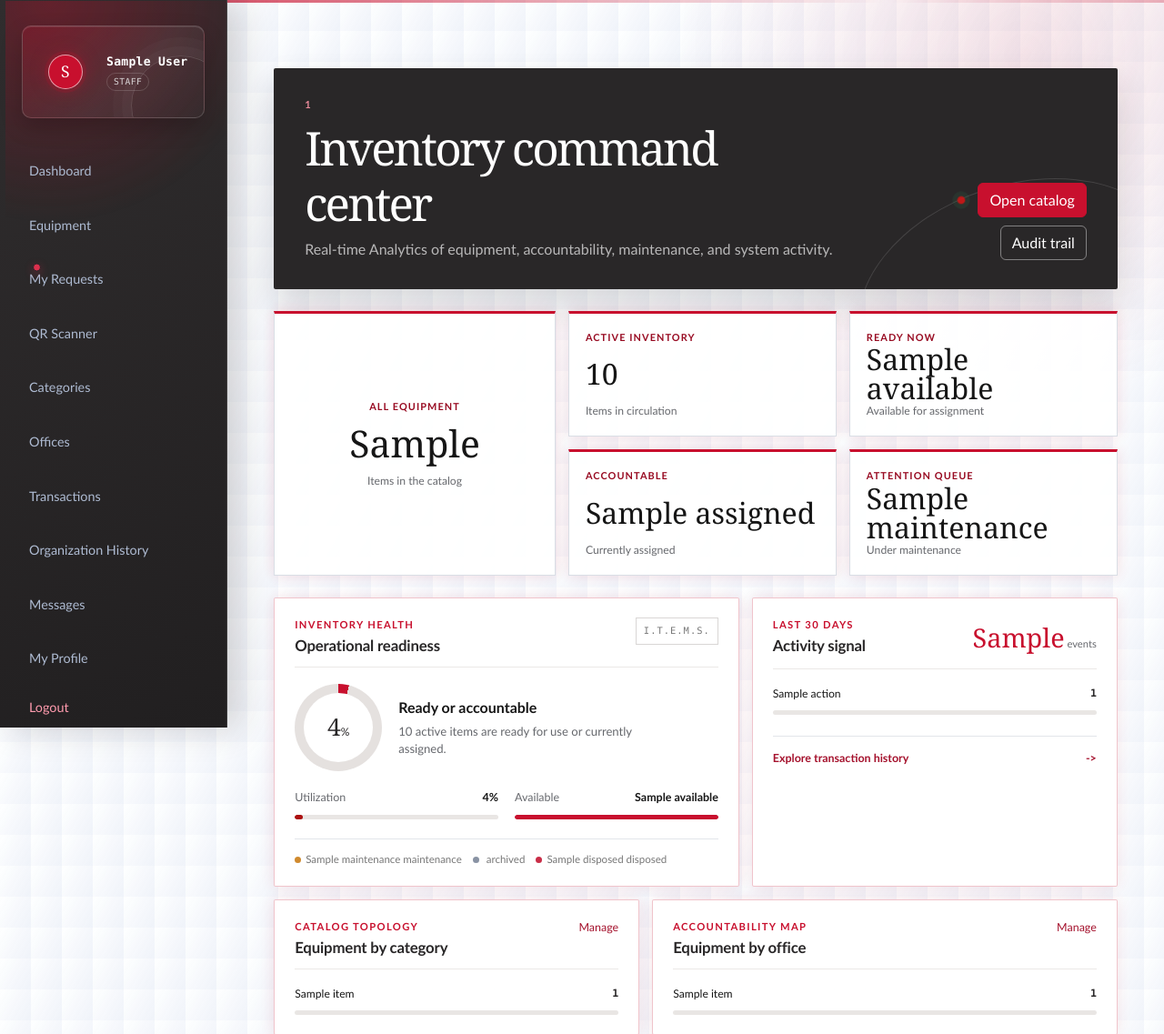
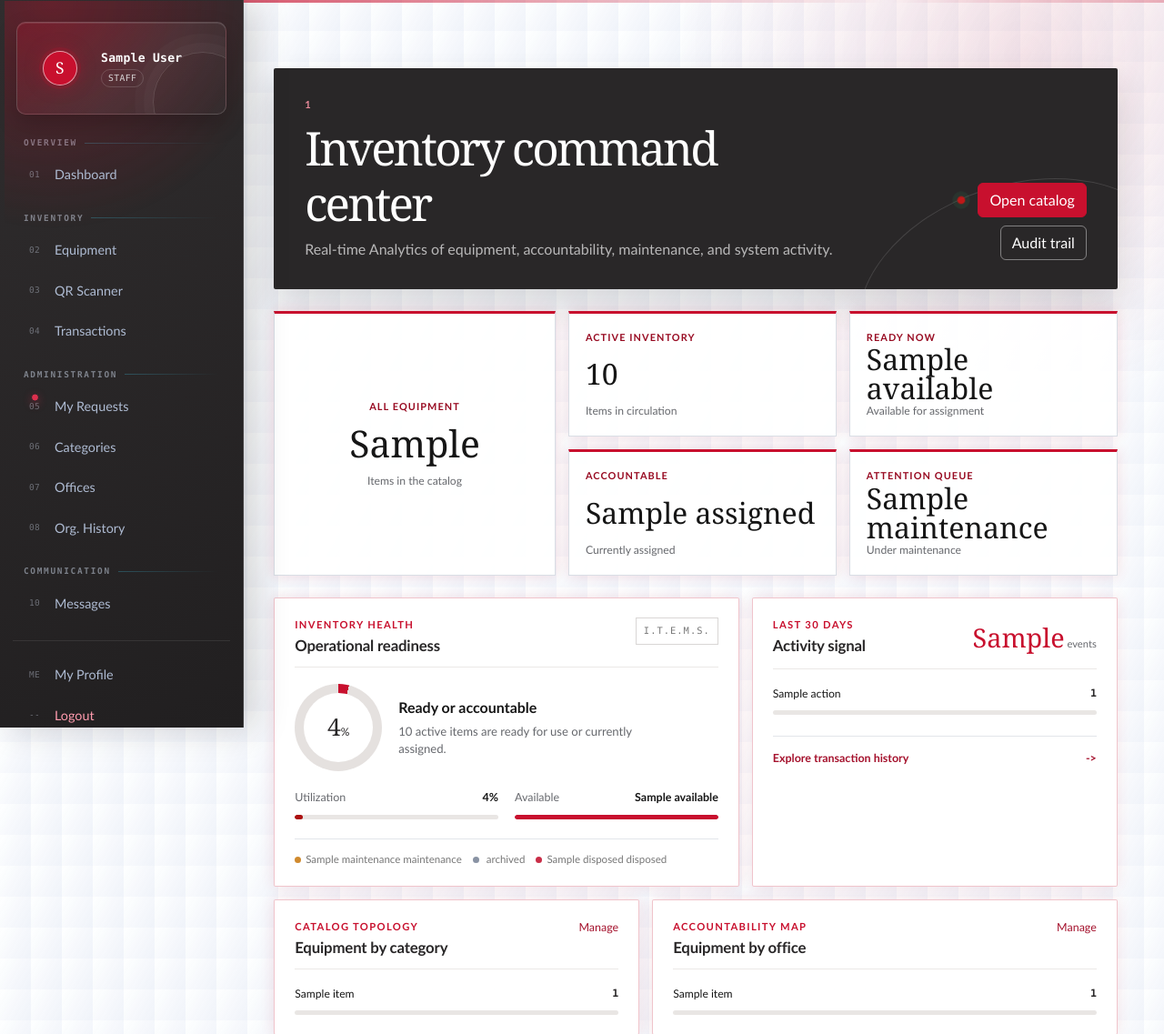
Before and after one commit to RJ-Batiller/ITEMS, a Flask app: template templates/dashboard.html in a window 1280 px wide. Shown: the top 1137 px of the page at 91% size. Run offline with Flask 3, Linux system fonts and the light colour scheme; the visitor is signed in with stand-in values (Sample User, id 1); tables that the repository leaves empty hold one stand-in row (values such as "Sample post"); the template is opened without the code that fills it: most values are stand-ins (such as "Sample title", 1, 10 or a date in 2020).

Commit message:
Refine grouped sidebar navigation

```diff
--- a/static/css/app.css
+++ b/static/css/app.css
@@ -3099,3 +3099,119 @@ body {
         grid-column: auto;
     }
 }
+
+/* Sidebar navigation: grouped like a control console instead of a flat list. */
+.sidebar {
+    width: 268px;
+    padding: 24px 14px 18px;
+}
+
+.sidebar-user {
+    margin: 0 4px 24px;
+}
+
+.sidebar-nav {
+    gap: 20px;
+}
+
+.sidebar-nav-group {
+    display: grid;
+    gap: 7px;
+}
+
+.sidebar-nav-label {
+    display: flex;
+    align-items: center;
+    gap: 8px;
+    padding: 0 12px;
+    color: rgba(220, 232, 250, 0.48);
+    font-family: Consolas, "Courier New", monospace;
+    font-size: 0.59rem;
+    font-weight: 700;
+    letter-spacing: 0.18em;
+    text-transform: uppercase;
+}
+
+.sidebar-nav-label::after {
+    height: 1px;
+    flex: 1;
+    background: linear-gradient(90deg, rgba(67, 217, 255, 0.25), transparent);
+    content: "";
+}
+
+.sidebar-nav-links,
+.sidebar-nav-footer {
+    display: grid;
+    gap: 3px;
+}
+
+.sidebar-nav a,
+.sidebar-nav .sidebar-logout {
+    display: flex;
+    align-items: center;
+    gap: 11px;
+    min-height: 38px;
+    margin: 0 !important;
+    padding: 9px 11px;
+    border-left-width: 2px;
+}
+
+.sidebar-nav-mark {
+    width: 22px;
+    color: rgba(220, 232, 250, 0.38);
+    font-family: Consolas, "Courier New", monospace;
+    font-size: 0.59rem;
+    letter-spacing: 0.03em;
+    text-align: center;
+}
+
+.sidebar-nav a:hover .sidebar-nav-mark,
+.sidebar-nav a:focus-visible .sidebar-nav-mark,
+.sidebar-nav a.is-active .sidebar-nav-mark {
+    color: var(--neon-cyan);
+}
+
+.sidebar-nav-footer {
+    margin-top: auto;
+    padding-top: 16px;
+    border-top: 1px solid rgba(255, 255, 255, 0.09);
+}
+
+.sidebar-nav-footer .sidebar-logout {
+    color: #ff9bae !important;
+}
+
+@media (max-width: 900px) {
+    .sidebar-nav {
+        gap: 3px;
+    }
+
+    .sidebar-nav-group,
+    .sidebar-nav-footer {
+        display: contents;
+    }
+
+    .sidebar-nav-label {
+        display: none;
+    }
+
+    .sidebar-nav-links {
+        display: contents;
+    }
+
+    .sidebar-nav a,
+    .sidebar-nav .sidebar-logout {
+        min-height: 36px;
+        gap: 7px;
+        padding: 9px 11px;
+    }
+
+    .sidebar-nav-mark {
+        display: none;
+    }
+
+    .sidebar-nav-footer {
+        padding-top: 0;
+        border-top: 0;
+    }
+}
--- a/templates/base.html
+++ b/templates/base.html
@@ -18,19 +18,41 @@
 </div>
 </div>
 <nav class="sidebar-nav" aria-label="Main navigation">
-<a class="{{ 'is-active' if request.endpoint == 'dashboard' else '' }}" href="{{ url_for('dashboard') }}">Dashboard</a>
-<a class="{{ 'is-active' if request.endpoint in ['equipment', 'equipment_view', 'equipment_add', 'equipment_edit', 'equipment_assign', 'equipment_maintenance', 'equipment_dispose', 'equipment_archive', 'equipment_transactions'] else '' }}" href="{{ url_for('equipment') }}">Equipment</a>
-{% if session.get('role') in ['Super Admin', 'Admin'] %}<a class="{{ 'is-active' if request.endpoint in ['equipment_requests', 'approve_equipment_request', 'reject_equipment_request', 'approve_equipment_action_request', 'reject_equipment_action_request', 'approve_organization_request', 'reject_organization_request', 'view_organization_request'] else '' }}" href="{{ url_for('equipment_requests') }}">Requests{% if pending_requests %}<span class="sidebar-notification-badge" aria-label="{{ pending_requests }} pending requests">{{ pending_requests if pending_requests < 100 else "99+" }}</span>{% endif %}</a>{% endif %}
-{% if session.get('role') == 'Staff' %}<a class="{{ 'is-active' if request.endpoint == 'my_equipment_requests' else '' }}" href="{{ url_for('my_equipment_requests') }}">My Requests{% if pending_requests %}<span class="sidebar-notification-badge" aria-label="{{ pending_requests }} pending requests">{{ pending_requests if pending_requests < 100 else "99+" }}</span>{% endif %}</a>{% endif %}
-<a class="{{ 'is-active' if request.endpoint == 'qr_scanner' else '' }}" href="{{ url_for('qr_scanner') }}">QR Scanner</a>
-<a class="{{ 'is-active' if request.endpoint in ['categories', 'category_history'] else '' }}" href="{{ url_for('categories') }}">Categories</a>
-<a class="{{ 'is-active' if request.endpoint in ['offices', 'office_history'] else '' }}" href="{{ url_for('offices') }}">Offices</a>
-<a class="{{ 'is-active' if request.endpoint == 'transactions' else '' }}" href="{{ url_for('transactions') }}">Transactions</a>
-<a class="{{ 'is-active' if request.endpoint == 'organization_history' else '' }}" href="{{ url_for('organization_history') }}">Organization History</a>
-<a class="{{ 'is-active' if request.endpoint in ['messages', 'create_chat_group', 'send_chat_message'] else '' }}" href="{{ url_for('messages') }}">Messages{% if unread_messages %}<span class="sidebar-notification-badge" aria-label="{{ unread_messages }} unread messages">{{ unread_messages if unread_messages < 100 else "99+" }}</span>{% endif %}</a>
-{% if session.get('role') in ['Super Admin', 'Admin'] %}<a class="{{ 'is-active' if request.endpoint == 'users' else '' }}" href="{{ url_for('users') }}">Users</a>{% endif %}
-<a class="{{ 'is-active' if request.endpoint == 'profile' else '' }}" href="{{ url_for('profile') }}">My Profile</a>
-<a class="sidebar-logout" href="{{ url_for('logout') }}">Logout</a>
+<div class="sidebar-nav-group">
+<span class="sidebar-nav-label">Overview</span>
+<div class="sidebar-nav-links">
+<a class="{{ 'is-active' if request.endpoint == 'dashboard' else '' }}" href="{{ url_for('dashboard') }}"><span class="sidebar-nav-mark">01</span>Dashboard</a>
+</div>
+</div>
+<div class="sidebar-nav-group">
+<span class="sidebar-nav-label">Inventory</span>
+<div class="sidebar-nav-links">
+<a class="{{ 'is-active' if request.endpoint in ['equipment', 'equipment_view', 'equipment_add', 'equipment_edit', 'equipment_assign', 'equipment_maintenance', 'equipment_dispose', 'equipment_archive', 'equipment_transactions'] else '' }}" href="{{ url_for('equipment') }}"><span class="sidebar-nav-mark">02</span>Equipment</a>
+<a class="{{ 'is-active' if request.endpoint == 'qr_scanner' else '' }}" href="{{ url_for('qr_scanner') }}"><span class="sidebar-nav-mark">03</span>QR Scanner</a>
+<a class="{{ 'is-active' if request.endpoint == 'transactions' else '' }}" href="{{ url_for('transactions') }}"><span class="sidebar-nav-mark">04</span>Transactions</a>
+</div>
+</div>
+<div class="sidebar-nav-group">
+<span class="sidebar-nav-label">Administration</span>
+<div class="sidebar-nav-links">
+{% if session.get('role') in ['Super Admin', 'Admin'] %}<a class="{{ 'is-active' if request.endpoint in ['equipment_requests', 'approve_equipment_request', 'reject_equipment_request', 'approve_equipment_action_request', 'reject_equipment_action_request', 'approve_organization_request', 'reject_organization_request', 'view_organization_request'] else '' }}" href="{{ url_for('equipment_requests') }}"><span class="sidebar-nav-mark">05</span>Requests{% if pending_requests %}<span class="sidebar-notification-badge" aria-label="{{ pending_requests }} pending requests">{{ pending_requests if pending_requests < 100 else "99+" }}</span>{% endif %}</a>{% endif %}
+{% if session.get('role') == 'Staff' %}<a class="{{ 'is-active' if request.endpoint == 'my_equipment_requests' else '' }}" href="{{ url_for('my_equipment_requests') }}"><span class="sidebar-nav-mark">05</span>My Requests{% if pending_requests %}<span class="sidebar-notification-badge" aria-label="{{ pending_requests }} pending requests">{{ pending_requests if pending_requests < 100 else "99+" }}</span>{% endif %}</a>{% endif %}
+<a class="{{ 'is-active' if request.endpoint in ['categories', 'category_history'] else '' }}" href="{{ url_for('categories') }}"><span class="sidebar-nav-mark">06</span>Categories</a>
+<a class="{{ 'is-active' if request.endpoint in ['offices', 'office_history'] else '' }}" href="{{ url_for('offices') }}"><span class="sidebar-nav-mark">07</span>Offices</a>
+<a class="{{ 'is-active' if request.endpoint == 'organization_history' else '' }}" href="{{ url_for('organization_history') }}"><span class="sidebar-nav-mark">08</span>Org. History</a>
+{% if session.get('role') in ['Super Admin', 'Admin'] %}<a class="{{ 'is-active' if request.endpoint == 'users' else '' }}" href="{{ url_for('users') }}"><span class="sidebar-nav-mark">09</span>Users</a>{% endif %}
+</div>
+</div>
+<div class="sidebar-nav-group">
+<span class="sidebar-nav-label">Communication</span>
+<div class="sidebar-nav-links">
+<a class="{{ 'is-active' if request.endpoint in ['messages', 'create_chat_group', 'send_chat_message'] else '' }}" href="{{ url_for('messages') }}"><span class="sidebar-nav-mark">10</span>Messages{% if unread_messages %}<span class="sidebar-notification-badge" aria-label="{{ unread_messages }} unread messages">{{ unread_messages if unread_messages < 100 else "99+" }}</span>{% endif %}</a>
+</div>
+</div>
+<div class="sidebar-nav-footer">
+<a class="{{ 'is-active' if request.endpoint == 'profile' else '' }}" href="{{ url_for('profile') }}"><span class="sidebar-nav-mark">ME</span>My Profile</a>
+<a class="sidebar-logout" href="{{ url_for('logout') }}"><span class="sidebar-nav-mark">--</span>Logout</a>
+</div>
 </nav>
 </aside>
 <main class="content-area">
```
